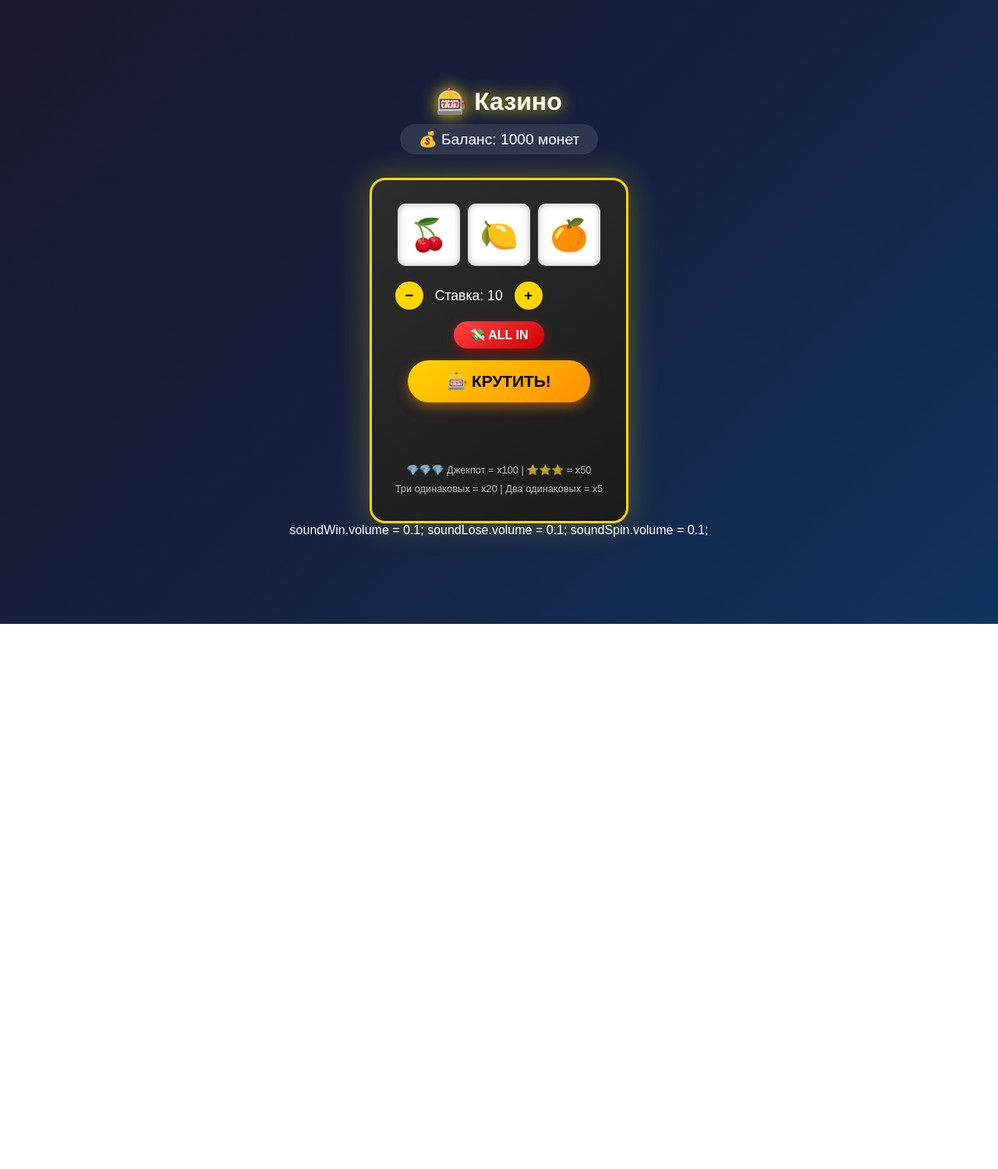
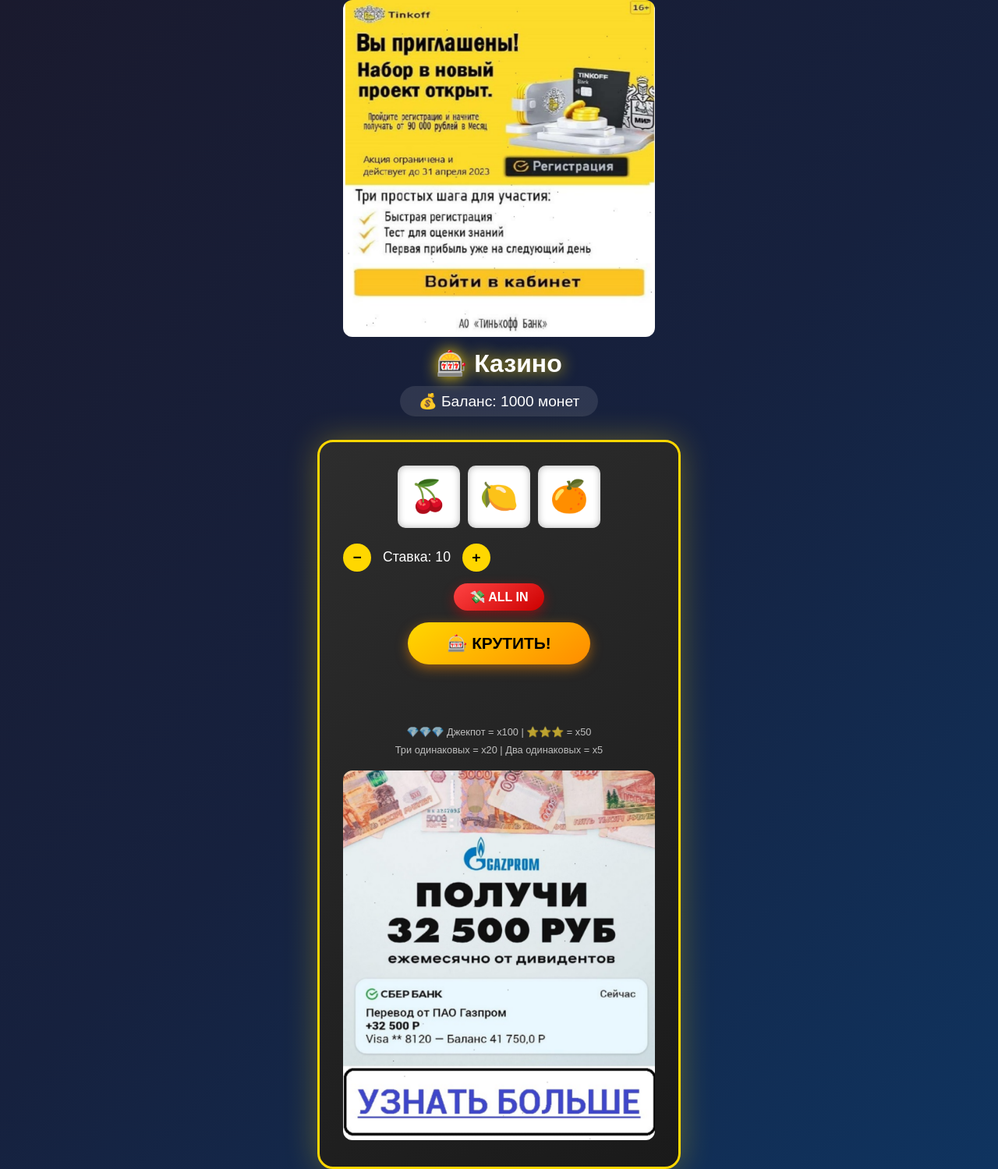
Before and after one commit to souvlaki1234/casino-bot, a plain HTML site: page index.html in a window 1280 px wide. Shown: the top 1499 px of the page at 78% size. Before the commit the page ends 800 px from the top, so only its background shows below. Drawn offline with Linux system fonts and the light colour scheme; a script that the page names is missing.

Commit message:
Update index.html

```diff
--- a/index.html
+++ b/index.html
@@ -114,6 +114,7 @@
   </style>
 </head>
 <body>
+  <img src="image1.png" style="width:100%;max-width:400px;border-radius:12px;margin-bottom:15px;">
   <h1>🎰 Казино</h1>
   <div class="balance">💰 Баланс: <span id="balance">1000</span> монет</div>
 
@@ -135,9 +136,11 @@
     <button class="spin-btn" id="spinBtn" onclick="spinSlots()">🎰 КРУТИТЬ!</button>
     <div class="result" id="result"></div>
 
-    <div class="paytable">
+     <div class="paytable">
       💎💎💎 Джекпот = x100 | ⭐⭐⭐ = x50<br>
       Три одинаковых = x20 | Два одинаковых = x5
+    </div>
+    <img src="image2.png" style="width:100%;max-width:400px;border-radius:12px;margin-top:15px;">
     </div>
   </div>
 
```
